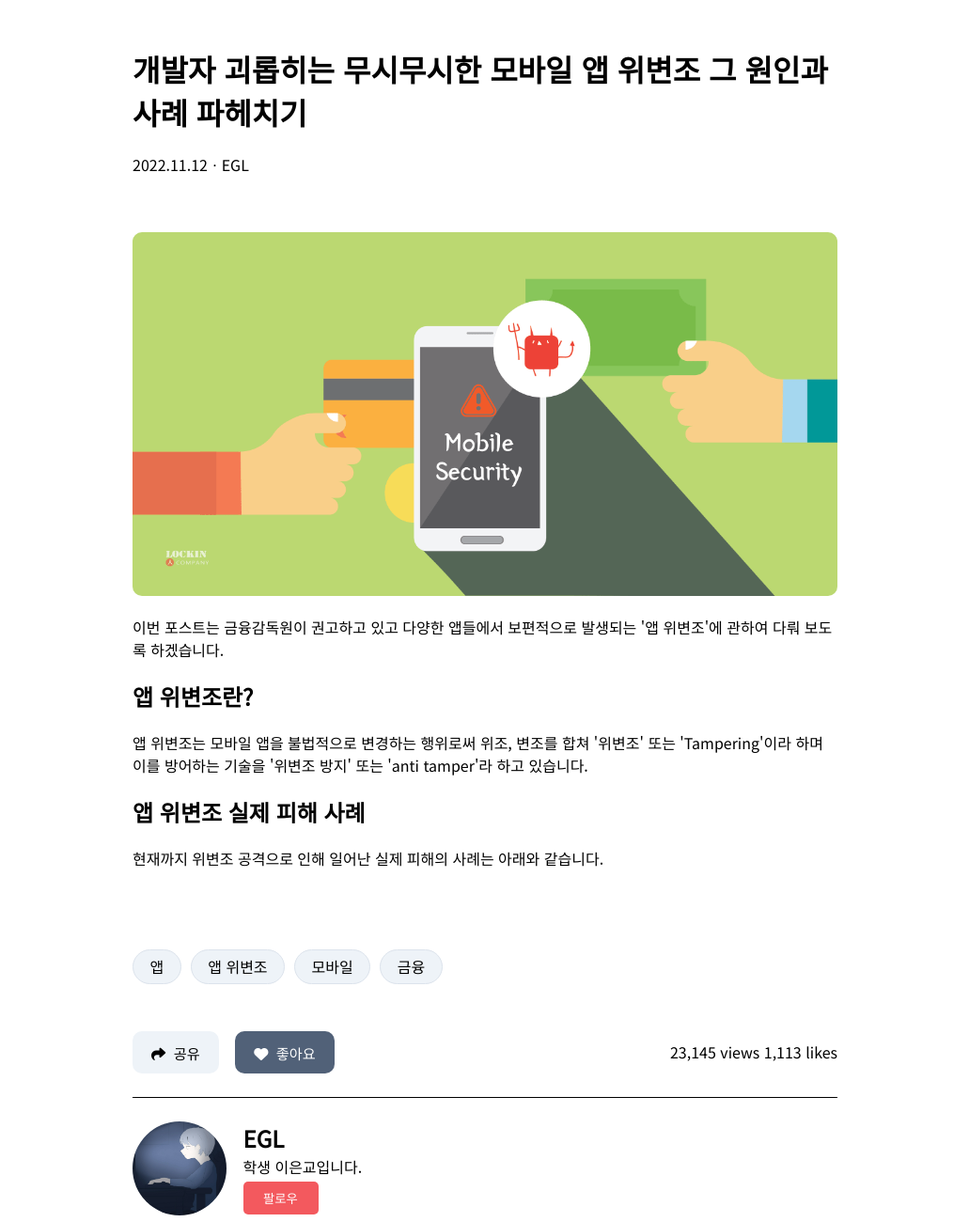
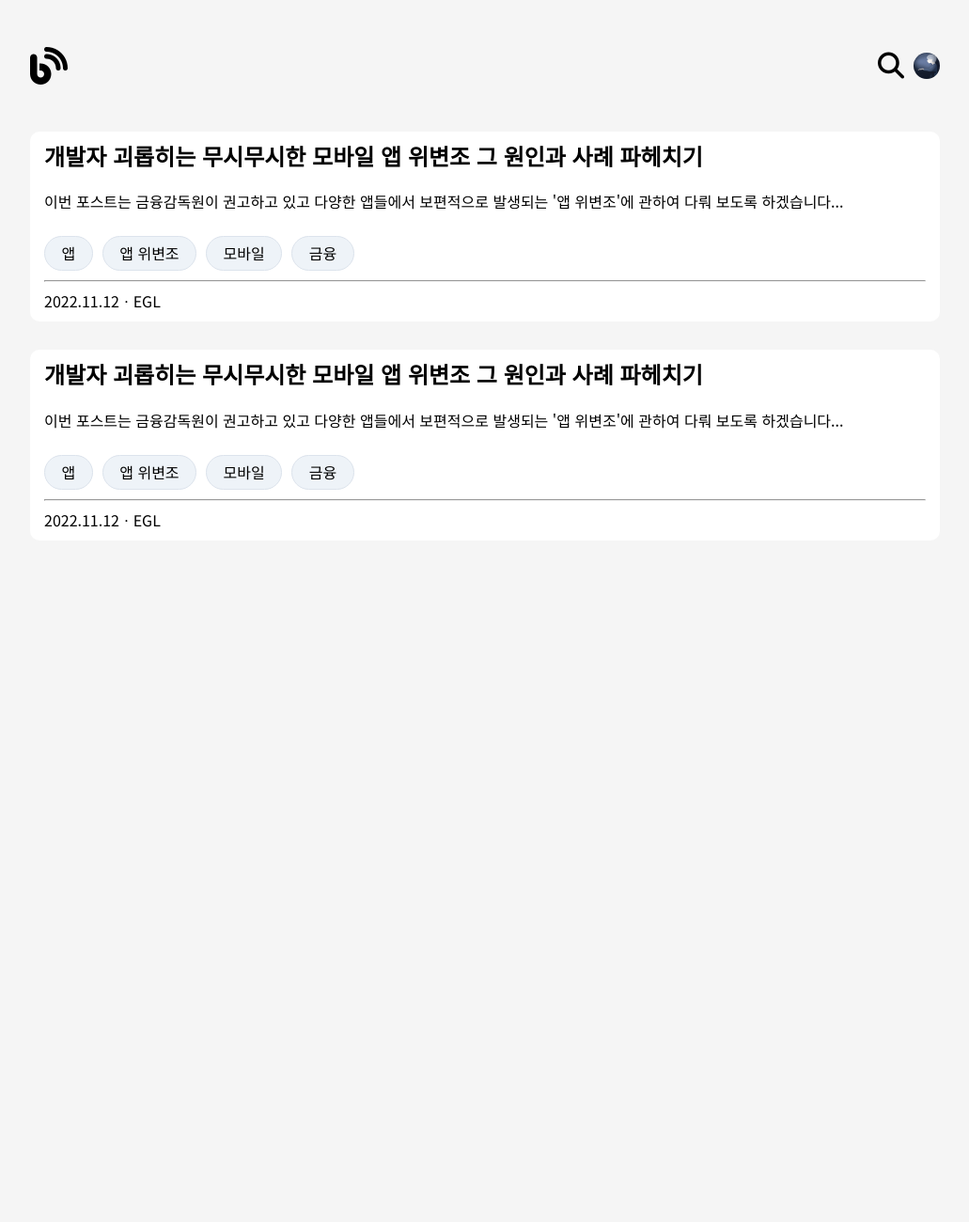
Before and after one commit to eungyolee/blog-clone, a plain HTML site: page index.html in a window 1280 px wide. Shown: the whole page at 94% size, without its empty margins (124-1155 px from the left). After the commit the page ends 800 px from the top, so only its background shows below. Drawn offline with Linux system fonts and the light colour scheme.

Commit message:
메인 화면 추가 및 포스트 페이지 일부 변경

```diff
--- a/index.html
+++ b/index.html
@@ -4,7 +4,7 @@
     <meta charset="UTF-8" />
     <meta http-equiv="X-UA-Compatible" content="IE=edge" />
     <meta name="viewport" content="width=device-width, initial-scale=1.0" />
-    <title>Test</title>
+    <title>Blogㆍ홈</title>
     <link rel="stylesheet" href="./styles.css" />
     <link rel="preconnect" href="https://fonts.googleapis.com" />
     <link rel="preconnect" href="https://fonts.gstatic.com" crossorigin />
@@ -20,63 +20,93 @@
   <body>
     <div class="app">
       <div class="header">
-        <h1>
-          개발자 괴롭히는 무시무시한 모바일 앱 위변조 그 원인과 사례 파헤치기
-        </h1>
-        <p>2022.11.12ㆍEGL</p>
+        <i
+          class="fa-solid fa-blog"
+          onclick="window.location.href = './index.html';"
+        ></i>
+        <div class="right">
+          <i class="fa-solid fa-magnifying-glass"></i>
+          <img
+            src="./image/Profile.jpg"
+            alt="Profile.jpg"
+            class="userProfile"
+          />
+        </div>
       </div>
-      <div class="main">
-        <div class="contents">
+      <!-- <div class="profileMenu">
+        <div class="userInfo">
           <img
-            src="./image/test-image.png"
-            alt="test-image.png"
-            class="uploaded_image"
-          /><br />
-          <p>
-            이번 포스트는 금융감독원이 권고하고 있고 다양한 앱들에서 보편적으로
-            발생되는 '앱 위변조'에 관하여 다뤄 보도록 하겠습니다.<br />
-          </p>
-          <h2>앱 위변조란?</h2>
-          <p>
-            앱 위변조는 모바일 앱을 불법적으로 변경하는 행위로써 위조, 변조를
-            합쳐 '위변조' 또는 'Tampering'이라 하며 이를 방어하는 기술을 '위변조
-            방지' 또는 'anti tamper'라 하고 있습니다.
-          </p>
-          <h2>앱 위변조 실제 피해 사례</h2>
-          <p>
-            현재까지 위변조 공격으로 인해 일어난 실제 피해의 사례는 아래와
-            같습니다.
-          </p>
-        </div>
-        <div class="categories">
-          <div class="category">앱</div>
-          <div class="category">앱 위변조</div>
-          <div class="category">모바일</div>
-          <div class="category">금융</div>
+            src="./image/Profile.jpg"
+            alt="Profile.jpg"
+            class="settingProfile"
+          />&nbsp;
+          <h3 class="username">EGL</h3>
         </div>
         <div class="options">
-          <button class="shareBtn">
-            <i class="fa-solid fa-share"></i>
-            &nbsp;공유
-          </button>
-          <button class="likeBtn">
-            <i class="fa-solid fa-heart"></i>
-            &nbsp;좋아요
-          </button>
-          <div class="numberOfOptions">
-            <span class="views">23,145 views</span>
-            <span class="likes">1,113 likes</span>
+          <div class="setting">
+            <i class="fa-solid fa-gear"></i>&nbsp;&nbsp;<span>설정</span>
+          </div>
+        </div>
+      </div> -->
+      <div class="main">
+        <div class="blogs">
+          <div class="blog" id="asdf">
+            <h2 class="blogTitle">
+              개발자 괴롭히는 무시무시한 모바일 앱 위변조 그 원인과 사례
+              파헤치기
+            </h2>
+            <p class="blogContent">
+              이번 포스트는 금융감독원이 권고하고 있고 다양한 앱들에서
+              보편적으로 발생되는 '앱 위변조'에 관하여 다뤄 보도록 하겠습니다...
+            </p>
+            <div class="categories">
+              <div class="category">앱</div>
+              <div class="category">앱 위변조</div>
+              <div class="category">모바일</div>
+              <div class="category">금융</div>
+            </div>
+            <hr />
+            <p class="blogInfo">2022.11.12ㆍEGL</p>
+          </div>
+          <div class="blog" id="asdf">
+            <h2 class="blogTitle">
+              개발자 괴롭히는 무시무시한 모바일 앱 위변조 그 원인과 사례
+              파헤치기
+            </h2>
+            <p class="blogContent">
+              이번 포스트는 금융감독원이 권고하고 있고 다양한 앱들에서
+              보편적으로 발생되는 '앱 위변조'에 관하여 다뤄 보도록 하겠습니다...
+            </p>
+            <div class="categories">
+              <div class="category">앱</div>
+              <div class="category">앱 위변조</div>
+              <div class="category">모바일</div>
+              <div class="category">금융</div>
+            </div>
+            <hr />
+            <p class="blogInfo">2022.11.12ㆍEGL</p>
           </div>
         </div>
       </div>
-      <div class="footer">
-        <img src="./image/Profile.jpg" alt="Profile.jpg" class="userImage" />
-        <div class="userInfo">
-          <h2 class="username">EGL</h2>
-          <p class="userIntroduction">학생 이은교입니다.</p>
-          <button class="followBtn">팔로우</button>
-        </div>
-      </div>
     </div>
+    <script>
+      var menuDisplayNone = true;
+
+      document
+        .querySelector(".userProfile")
+        .addEventListener("click", function () {
+          if (menuDisplayNone == true) {
+            document.querySelector(".profileMenu").style.display = "block";
+            menuDisplayNone = false;
+          } else {
+            document.querySelector(".profileMenu").style.display = "none";
+            menuDisplayNone = true;
+          }
+        });
+
+      document.querySelector("#asdf").addEventListener("click", function () {
+        document.location.href = "./posts/post.html";
+      });
+    </script>
   </body>
 </html>
--- /dev/null
+++ b/posts/styles.css
@@ -0,0 +1,122 @@
+* {
+  font-family: "Noto Sans KR";
+}
+
+button {
+  cursor: pointer;
+}
+
+body {
+  margin: 0;
+  padding: 0;
+}
+
+.app {
+  width: 750px;
+  margin: 50px auto;
+}
+
+.main {
+  margin-top: 60px;
+}
+
+.uploaded_image {
+  width: 100%;
+  border-radius: 10px;
+}
+
+.categories {
+  display: flex;
+  margin-top: 85px;
+}
+
+.category {
+  margin-right: 10px;
+  padding-left: 17.5px;
+  padding-right: 17.5px;
+  height: 35px;
+  background-color: #eef3f8;
+  text-align: center;
+  line-height: 35px;
+  border-radius: 20px;
+  border: 1px solid #dce3ec;
+}
+
+.options {
+  display: flex;
+  margin-top: 50px;
+  width: 100%;
+}
+
+.shareBtn,
+.likeBtn {
+  margin-right: 17.5px;
+  padding-left: 20px;
+  padding-right: 20px;
+  height: 45px;
+  text-align: center;
+  border-radius: 10px;
+  border: none;
+  font-size: 0.95rem;
+}
+
+.shareBtn {
+  background-color: #eef3f8;
+}
+
+.likeBtn {
+  background-color: #516178;
+  color: white;
+}
+
+.numberOfOptions {
+  margin-left: auto;
+  line-height: 45px;
+}
+
+.footer {
+  margin-top: 25px;
+  border-top: 1px solid #ccd2db;
+  padding-top: 25px;
+  display: flex;
+}
+
+.userInfo {
+  margin-left: 17.5px;
+}
+
+.userImage {
+  width: 100px;
+  height: 100px;
+  border-radius: 50%;
+}
+
+.username {
+  margin-top: 0;
+  margin-bottom: 1px;
+}
+
+.userIntroduction {
+  margin-top: 0;
+  margin-bottom: 3.5px;
+}
+
+.followBtn {
+  border: none;
+  width: 80px;
+  height: 35px;
+  border-radius: 5px;
+  background-color: #f3595e;
+  color: white;
+}
+
+@media (prefers-color-scheme: dark) {
+  body {
+    background-color: #191919;
+    color: white;
+  }
+
+  .category {
+    color: black;
+  }
+}
--- a/styles.css
+++ b/styles.css
@@ -5,25 +5,119 @@
 body {
   margin: 0;
   padding: 0;
+  background-color: #f5f5f5;
+}
+
+h2 {
+  margin-top: 5px;
 }
 
 .app {
-  width: 750px;
-  margin: 50px auto;
+  width: 968px;
+  margin: auto;
 }
 
-.main {
-  margin-top: 60px;
+.header {
+  display: flex;
+  padding-top: 50px;
 }
 
-.uploaded_image {
-  width: 100%;
+.fa-blog {
+  font-size: 2.5rem;
+  cursor: pointer;
+}
+
+.right {
+  margin-left: auto;
+  line-height: 45px;
+
+  display: flex;
+  justify-content: center;
+  align-items: center;
+}
+
+.fa-magnifying-glass {
+  font-size: 1.75rem;
+  cursor: pointer;
+}
+
+.userProfile {
+  width: 28px;
+  height: 28px;
+  border-radius: 50%;
+  margin-left: 10px;
+  cursor: pointer;
+}
+
+/* .profileMenu {
+  display: none;
+  position: fixed;
+  z-index: 10;
+  width: 200px;
+  right: 476px;
+  background-color: black;
+  margin-left: auto;
   border-radius: 10px;
+}
+
+.userInfo {
+  width: 180px;
+  margin: auto;
+  display: flex;
+  align-items: center;
+  height: 60px;
+  border-bottom: 2px solid #191919;
+  margin-bottom: 10px;
+}
+
+.settingProfile {
+  width: 40px;
+  height: 40px;
+  border-radius: 50%;
+  margin-left: 2.5px;
+  cursor: pointer;
+  line-height: 45px;
+}
+
+.username {
+  display: inline;
+  line-height: 45px;
+  margin-top: 0;
+  margin-bottom: 0;
+  margin-left: 5px;
+}
+
+.options {
+  width: 170px;
+  margin: auto;
+  padding-bottom: 15px;
+} */
+
+.main {
+  margin-top: 50px;
+}
+
+.blog {
+  max-width: 968px;
+  background-color: white;
+  padding: 2.5px 15px 0 15px;
+  border-radius: 10px;
+  transition: all 0.3s ease;
+  margin-bottom: 30px;
+  cursor: pointer;
+}
+
+.blog:hover {
+  /* margin-top: -10px; */
+  transform: translateY(-10px);
+  box-shadow: 3px 5px 10px rgb(88, 88, 88);
+  background-color: #fcfcfc;
 }
 
 .categories {
   display: flex;
-  margin-top: 85px;
+  margin-top: 25px;
+  margin-bottom: 10px;
 }
 
 .category {
@@ -38,70 +132,20 @@ body {
   border: 1px solid #dce3ec;
 }
 
-.options {
-  display: flex;
-  margin-top: 50px;
-  width: 100%;
+.blogInfo {
+  padding-bottom: 10px;
+  margin-top: 0;
 }
 
-.shareBtn,
-.likeBtn {
-  margin-right: 17.5px;
-  padding-left: 20px;
-  padding-right: 20px;
-  height: 45px;
-  text-align: center;
-  border-radius: 10px;
-  border: none;
-  font-size: 0.95rem;
+@media (prefers-color-scheme: dark) {
+  body {
+    background-color: #191919;
+    color: white;
+  }
+  .blog {
+    color: black;
+  }
+  .blog:hover {
+    box-shadow: 3px 5px 10px rgb(200, 200, 200);
+  }
 }
-
-.shareBtn {
-  background-color: #eef3f8;
-}
-
-.likeBtn {
-  background-color: #516178;
-  color: white;
-}
-
-.numberOfOptions {
-  margin-left: auto;
-  line-height: 45px;
-}
-
-.footer {
-  margin-top: 25px;
-  border-top: 1px solid black;
-  padding-top: 25px;
-  display: flex;
-}
-
-.userInfo {
-  margin-left: 17.5px;
-}
-
-.userImage {
-  width: 100px;
-  height: 100px;
-  border-radius: 50%;
-}
-
-.username {
-  margin-top: 0;
-  margin-bottom: 1px;
-}
-
-.userIntroduction {
-  margin-top: 0;
-  margin-bottom: 3.5px;
-}
-
-.followBtn {
-  border: none;
-  width: 80px;
-  height: 35px;
-  border-radius: 5px;
-  background-color: #f3595e;
-  color: white;
-}
```
Also changed, not shown: posts/post.html (added, +84 -0 lines).
